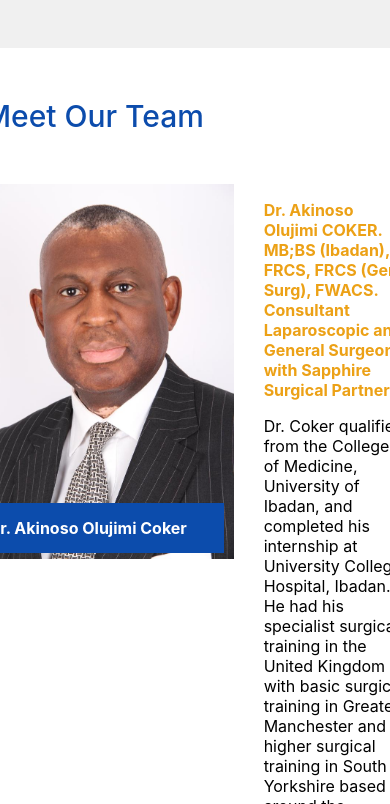
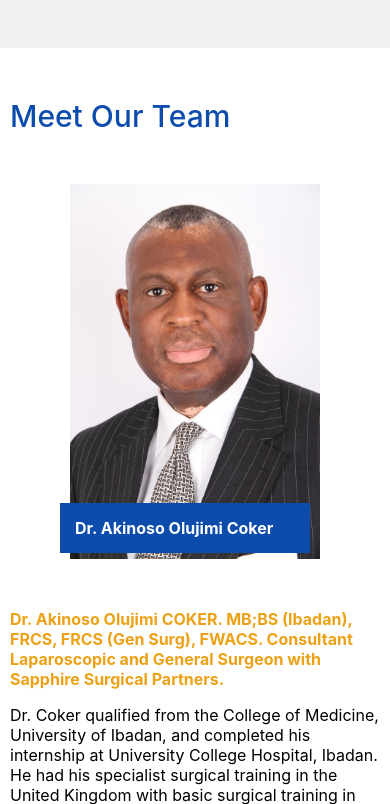
Before and after one commit to ObinnaKelvin/sapphire, a React (Create React App) app: page /about-us in a window 390 px wide. Shown: the part 1740-2544 px from the top of the page. Built offline with nearby package versions, Linux system fonts and the light colour scheme.

Commit message:
Adjusted About Us section on frontend to be mobile-friendly

```diff
--- a/src/View/pages/about/about.scss
+++ b/src/View/pages/about/about.scss
@@ -413,13 +413,17 @@
                     font-weight: 500;
                     color: #0C4CAC;
                     margin: 0px 0px 50px 0px;
+                    padding: 0px 10px;
                 }
 
                 .aboutUs-team-member {
                     display: flex;
-                    flex-direction: row;
+                    flex-direction: column;
+                    align-items: center;
                     gap: 30px;
-                    margin: 0px 0px 10px 0px;
+                    margin: 0px 0px 60px 0px;
+                    padding: 0px 10px 30px 10px;
+                    border-bottom: 1px solid #f1f1f1;
 
                     .profile-pic-holder {
                         position: relative;
```
